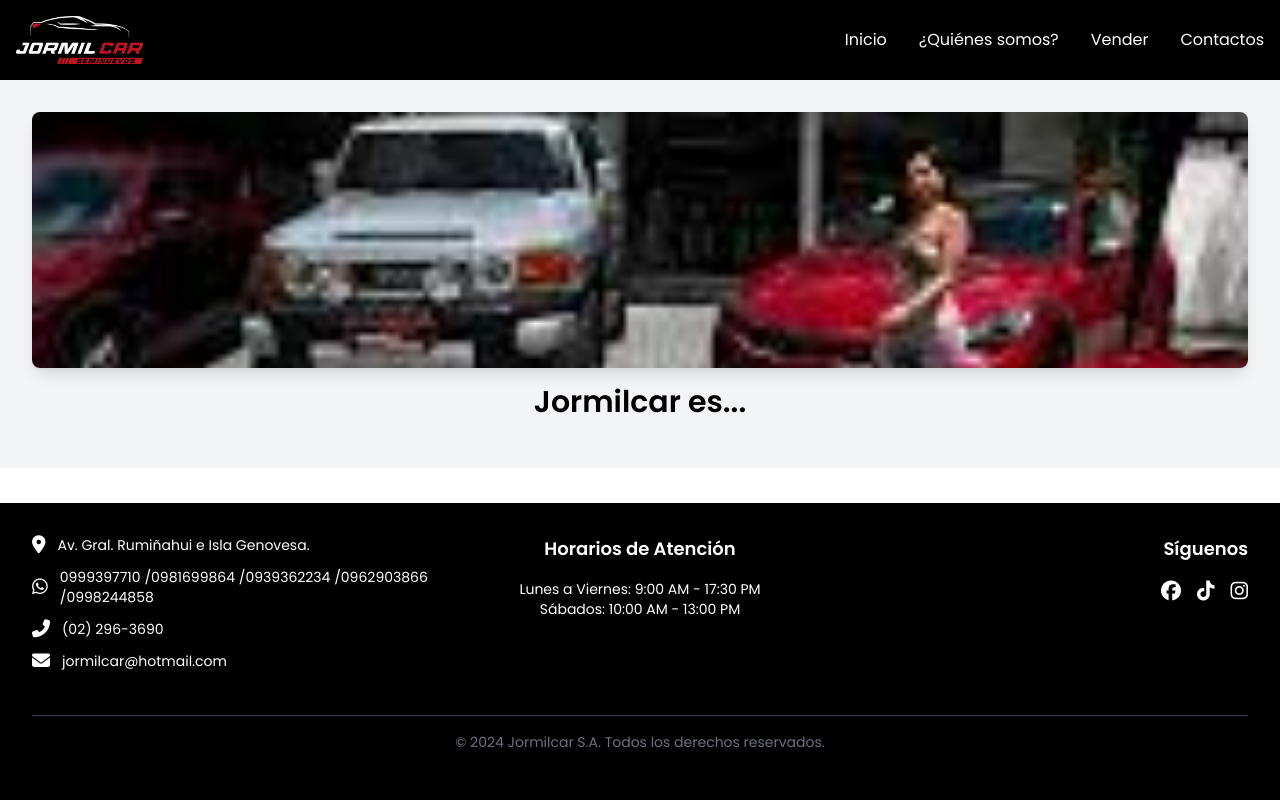
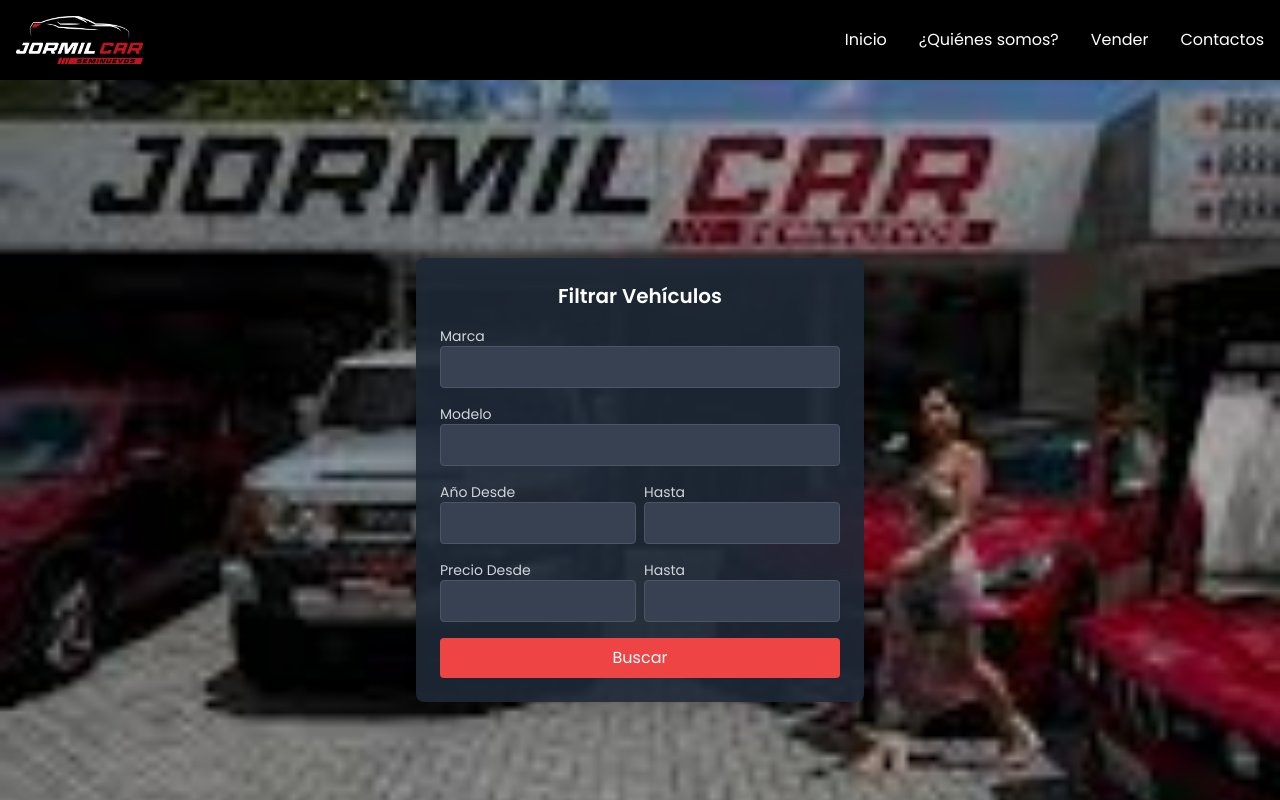
Before and after one commit to ejmerino/jormilcar, a React (Create React App) app: page /#/ in a window 1280 px wide. Shown: the top 800 px of the page. Built offline with nearby package versions, Linux system fonts and the light colour scheme.

Commit message:
Add filterer V.1

```diff
--- a/src/components/Home.js
+++ b/src/components/Home.js
@@ -4,22 +4,20 @@ import entrada2 from './imgs/local/entrada2.jpeg';
 
 const Body = () => {
   const images = [entrada, entrada2];
-
   const [currentImageIndex, setCurrentImageIndex] = useState(0);
 
   useEffect(() => {
     const interval = setInterval(() => {
-      setCurrentImageIndex((prevIndex) =>
-        (prevIndex + 1) % images.length
-      );
+      setCurrentImageIndex((prevIndex) => (prevIndex + 1) % images.length);
     }, 3000);
 
     return () => clearInterval(interval);
   }, [images.length]);
 
   return (
-    <main className="bg-gray-100 flex-grow p-8">
-      <div className="relative w-full h-64 overflow-hidden rounded-lg shadow-lg">
+    <main className="bg-gray-100 flex-grow relative">
+      {/* Sección de las imágenes ocupando toda la pantalla */}
+      <div className="relative w-full h-screen overflow-hidden">
         {images.map((image, index) => (
           <img
             key={index}
@@ -31,11 +29,66 @@ const Body = () => {
           />
         ))}
       </div>
-      <div className="text-center mt-4">
-        <h1 className="text-3xl font-bold mb-4">Jormilcar es...</h1>
-        <p className="text-lg text-gray-700">
-          {/* Aquí puedes agregar la descripción o más información */}
-        </p>
+
+      {/* Filtro de búsqueda */}
+      <div className="absolute top-0 left-0 w-full h-screen flex flex-col justify-center items-center bg-black bg-opacity-30 p-4">
+        <div className="bg-gray-800 bg-opacity-90 p-6 rounded-lg shadow-lg w-full max-w-md">
+          <h2 className="text-xl font-bold text-white text-center mb-4">Filtrar Vehículos</h2>
+          <form className="space-y-4">
+            <div>
+              <label className="block text-sm font-medium text-gray-300">Marca</label>
+              <input
+                type="text"
+                className="w-full p-2 bg-gray-700 text-white border border-gray-600 rounded focus:outline-none focus:ring-2 focus:ring-red-500"
+              />
+            </div>
+            <div>
+              <label className="block text-sm font-medium text-gray-300">Modelo</label>
+              <input
+                type="text"
+                className="w-full p-2 bg-gray-700 text-white border border-gray-600 rounded focus:outline-none focus:ring-2 focus:ring-red-500"
+              />
+            </div>
+            <div className="flex space-x-2">
+              <div>
+                <label className="block text-sm font-medium text-gray-300">Año Desde</label>
+                <input
+                  type="number"
+                  className="w-full p-2 bg-gray-700 text-white border border-gray-600 rounded focus:outline-none focus:ring-2 focus:ring-red-500"
+                />
+              </div>
+              <div>
+                <label className="block text-sm font-medium text-gray-300">Hasta</label>
+                <input
+                  type="number"
+                  className="w-full p-2 bg-gray-700 text-white border border-gray-600 rounded focus:outline-none focus:ring-2 focus:ring-red-500"
+                />
+              </div>
+            </div>
+            <div className="flex space-x-2">
+              <div>
+                <label className="block text-sm font-medium text-gray-300">Precio Desde</label>
+                <input
+                  type="number"
+                  className="w-full p-2 bg-gray-700 text-white border border-gray-600 rounded focus:outline-none focus:ring-2 focus:ring-red-500"
+                />
+              </div>
+              <div>
+                <label className="block text-sm font-medium text-gray-300">Hasta</label>
+                <input
+                  type="number"
+                  className="w-full p-2 bg-gray-700 text-white border border-gray-600 rounded focus:outline-none focus:ring-2 focus:ring-red-500"
+                />
+              </div>
+            </div>
+            <button
+              type="submit"
+              className="w-full bg-red-500 text-white p-2 rounded hover:bg-red-600 transition-colors"
+            >
+              Buscar
+            </button>
+          </form>
+        </div>
       </div>
     </main>
   );
```
